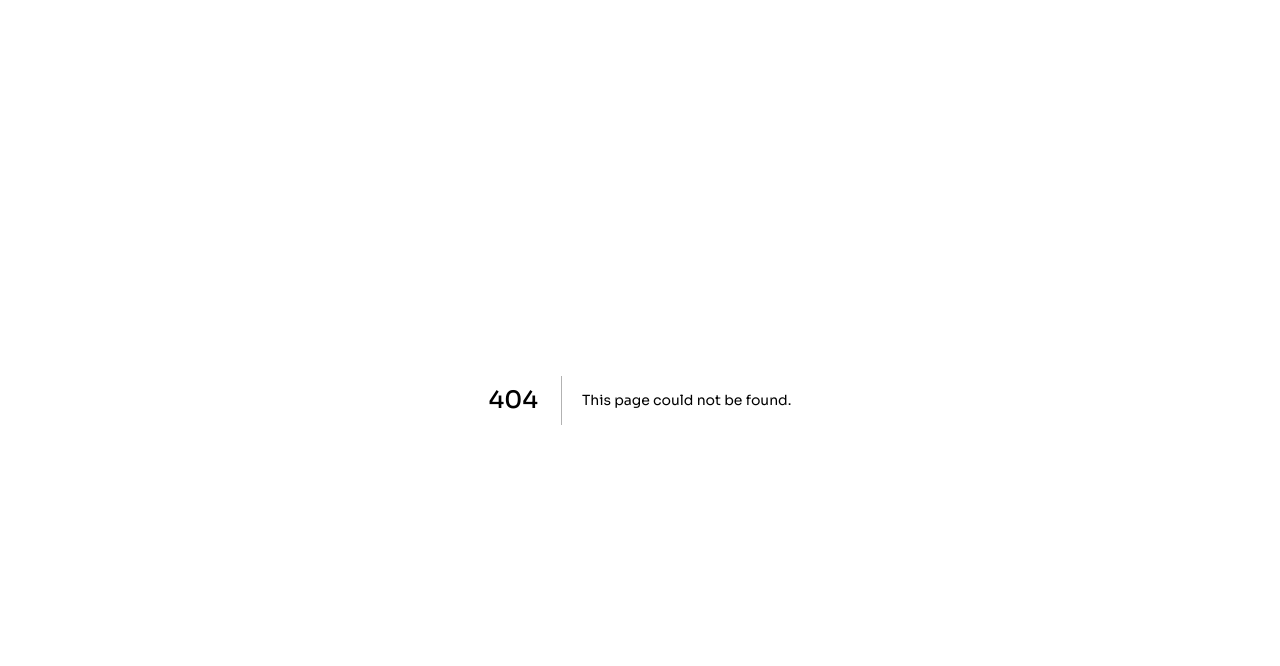
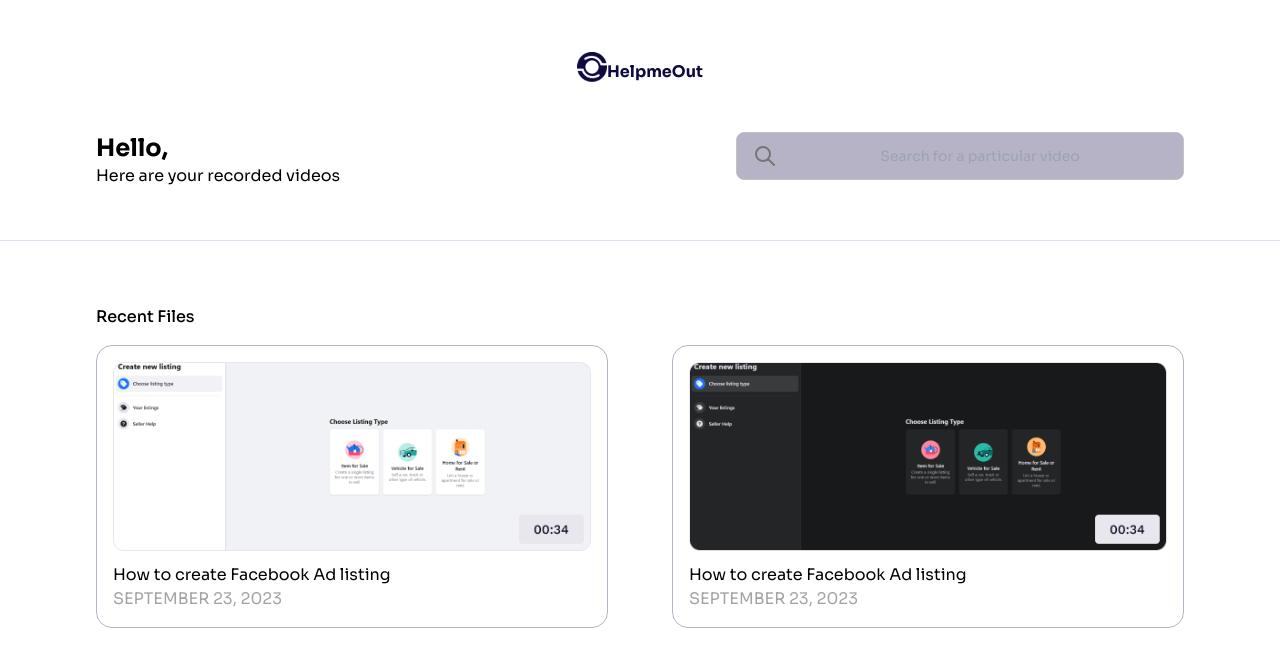
Before and after one commit to iruojefaith/HelpmeOut, a Next.js app: page /Login in a window 1280 px wide. Before the commit this address had no page. Shown: the top 666 px of the page. Built offline with nearby package versions, Linux system fonts and the light colour scheme.

Commit message:
VideoPAGE ADDED

```diff
--- /dev/null
+++ b/app/[recordvideo]/Header.jsx
@@ -0,0 +1,22 @@
+import Search from "../components/Search";
+
+const Header = () => {
+  return (
+    <div className='text-[#100a42] p-3 w-full md:px-24 border-b-[1px] border-[#dfddf5] '>
+      <span className='flex  justify-start align-middle place-self-center my-26 py-10'>
+        <img className='w-[30px] h-[30px]' src='./5.png'></img>
+        <h3 className='my-2 font-semibold'>HelpmeOut</h3>
+      </span>
+
+      <div className='flex flex-col md:flex-row gap-4 justify-between text-black mb-10'>
+        <span>
+          <h2 className='font-bold text-2xl'>Hello&#44;</h2>
+          <p>Here are your recorded videos</p>
+        </span>
+        <Search />
+      </div>
+    </div>
+  );
+};
+
+export default Header;
--- /dev/null
+++ b/app/[recordvideo]/SavedVideo.jsx
@@ -0,0 +1,27 @@
+import React from "react";
+
+const SavedVideo = () => {
+  return (
+    <div className='p-4 md:px-24 md:py-16'>
+      <p className='font-medium'>Recent Files</p>
+      <div className='grid grid-cols-1 md:grid-cols-2 gap-16 justify-center align-middle mt-4'>
+        <div className='border-[#B6B3C6] rounded-2xl border p-4 '>
+          <img className='rounded-lg' src='./videoframe1.png' alt='' />
+          <div className='mt-3'>
+            <h3>How to create Facebook Ad listing</h3>
+            <p className='uppercase text-[#a5a4a4]'>September 23, 2023</p>
+          </div>
+        </div>
+        <div className='border-[#B6B3C6] rounded-2xl border p-4 '>
+          <img className='rounded-lg' src='./videoframe.png' alt='' />
+          <div className='mt-3'>
+            <h3>How to create Facebook Ad listing</h3>
+            <p className='uppercase text-[#a5a4a4]'>September 23, 2023</p>
+          </div>
+        </div>
+      </div>
+    </div>
+  );
+};
+
+export default SavedVideo;
--- /dev/null
+++ b/app/[recordvideo]/page.js
@@ -0,0 +1,14 @@
+import React from "react";
+import Header from "./Header";
+import SavedVideo from "./SavedVideo";
+
+const page = () => {
+  return (
+    <div>
+      <Header />
+      <SavedVideo />
+    </div>
+  );
+};
+
+export default page;
--- /dev/null
+++ b/app/components/Search.jsx
@@ -0,0 +1,34 @@
+const Search = () => {
+  return (
+    <div>
+      <div className='max-w-md mx-auto text-[#777575]'>
+        <div className='relative flex items-center w-full h-12 rounded-lg focus-within:shadow-lg bg-none overflow-hidden border bg-[#B6B3C6] border-[#C3C3C3]'>
+          <div className='grid place-items-center h-full w-12  pl-4'>
+            <svg
+              xmlns='http://www.w3.org/2000/svg'
+              className='h-6 w-6'
+              fill='none'
+              viewBox='0 0 24 24'
+              stroke='currentColor'
+            >
+              <path
+                strokeLinecap='round'
+                strokeLinejoin='round'
+                strokeWidth='2'
+                d='M21 21l-6-6m2-5a7 7 0 11-14 0 7 7 0 0114 0z'
+              />
+            </svg>
+          </div>
+          <input
+            className='peer h-full w-[50rem] outline-none text-sm  px-2 bg-transparent text-center'
+            type='text'
+            id='search'
+            placeholder='Search for a particular video'
+          />
+        </div>
+      </div>
+    </div>
+  );
+};
+
+export default Search;
```
Also changed, not shown: public/videoframe.png (added), public/videoframe1.png (added).
